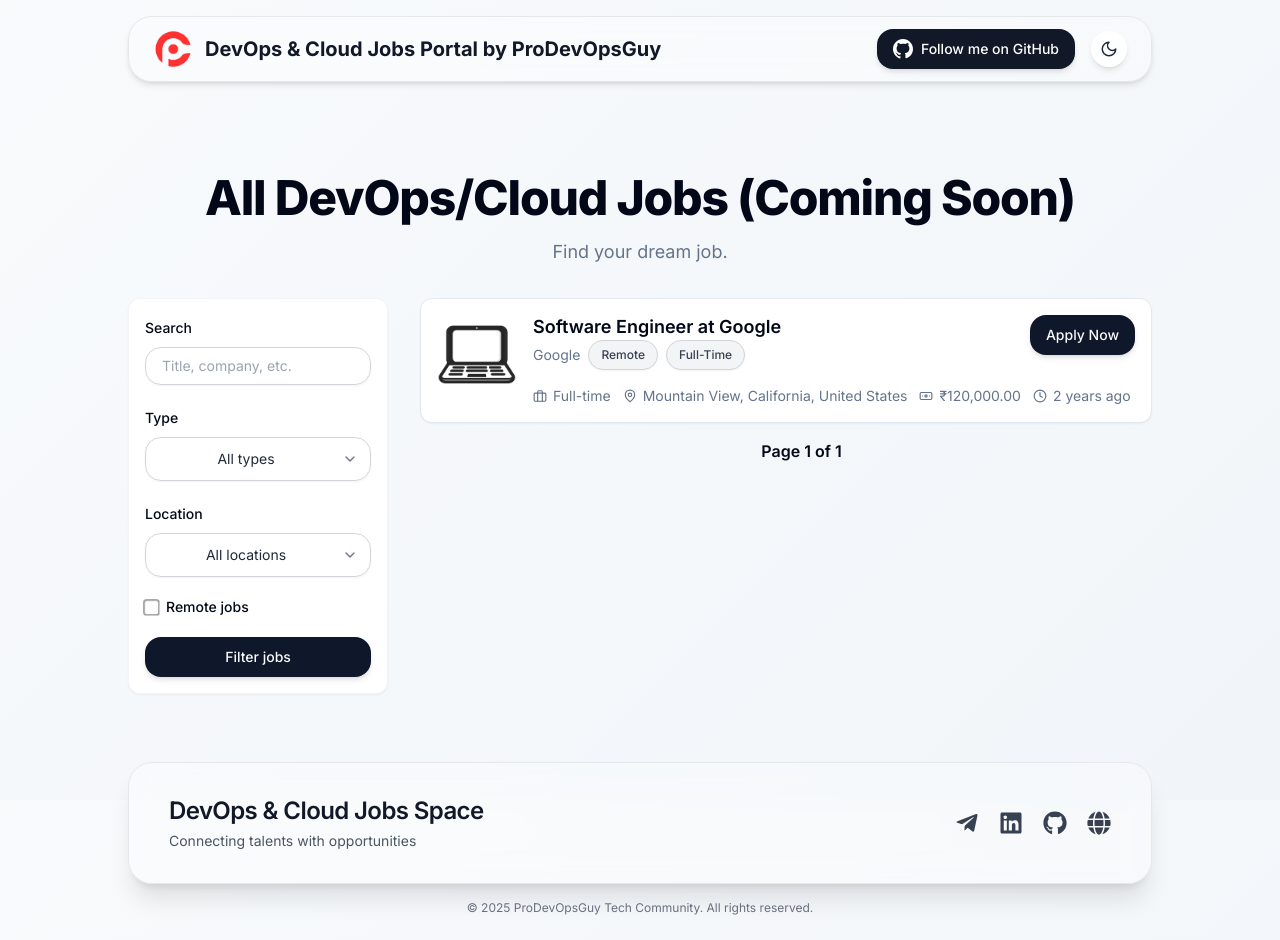
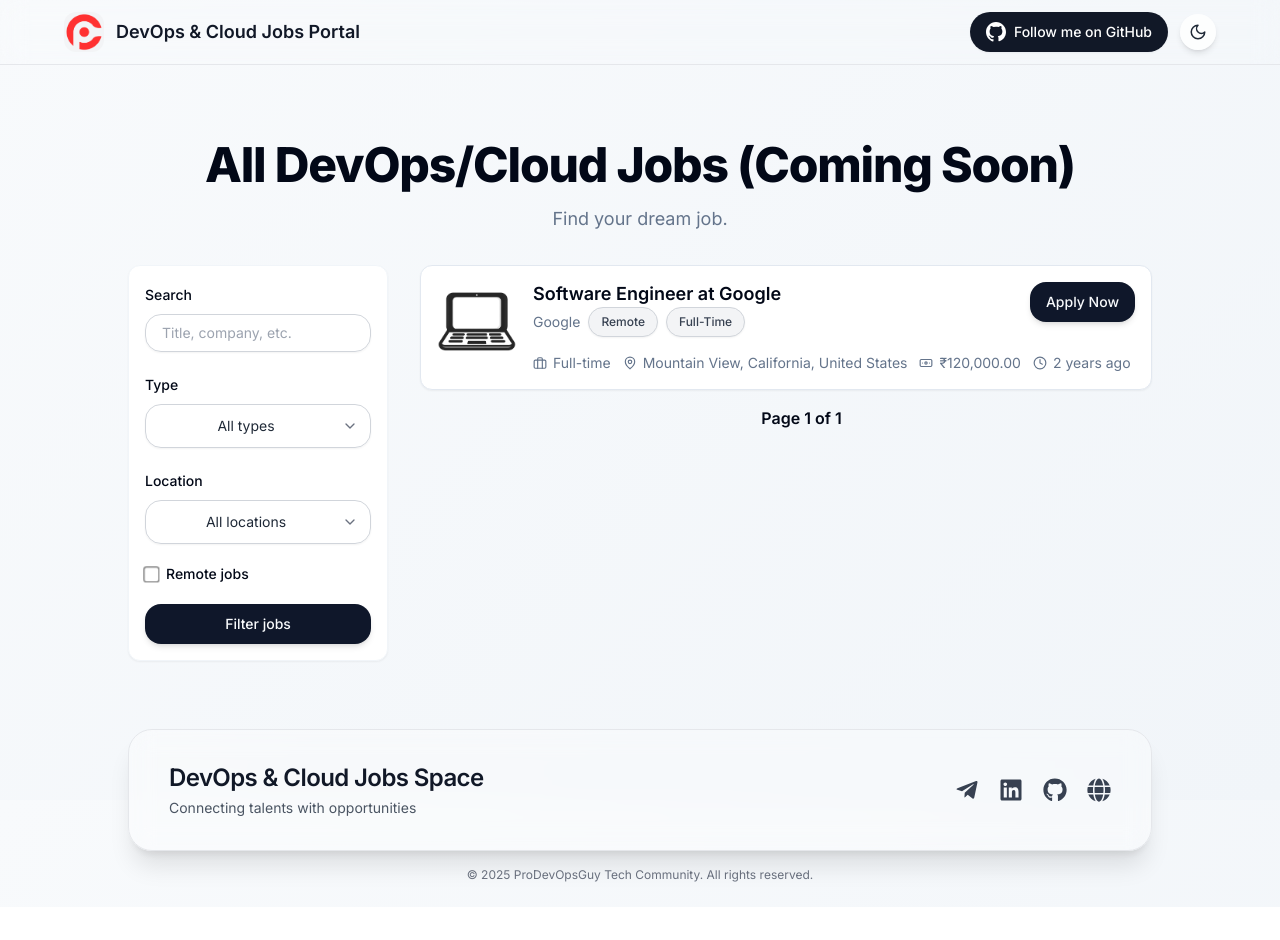
Before and after one commit to NotHarshhaa/jobs.prodevopsguytech.com, a Next.js app: page / in a window 1280 px wide. After the commit the page ends 907 px from the top, so only its background shows below. Built offline with nearby package versions, Linux system fonts and the light colour scheme.

Commit message:
jobs: refactor: improve Navbar component layout and styling for better aesthetics and usability
Signed-off-by: NotHarshhaa <reddyharshhaa12@gmail.com>

```diff
--- a/src/components/Navbar.tsx
+++ b/src/components/Navbar.tsx
@@ -6,33 +6,38 @@
 
 export default function Navbar() {
   return (
-    <header className="py-4 bg-transparent">
-      <nav
-        className="
-          w-full max-w-[95%] sm:max-w-5xl mx-auto
-          bg-white/30 dark:bg-black/30 backdrop-blur-lg
-          rounded-3xl shadow-md
-          px-6 py-3
-          flex flex-col items-center gap-4
-          sm:flex-row sm:justify-between
-          border border-gray-200 dark:border-gray-700
-          hover:border-gray-300 dark:hover:border-gray-500
-          transition-all duration-300
-        "
-      >
+    <header className="w-full border-b border-gray-200 dark:border-gray-800 bg-transparent backdrop-blur-md px-4 py-3 sticky top-0 z-50">
+      <div className="max-w-6xl mx-auto flex flex-col sm:flex-row items-center justify-between gap-4">
         {/* Logo + Title */}
-        <Link href="/" className="flex items-center gap-3">
-          <Image src={logo} width={40} height={40} alt="Flow Jobs logo" />
-          <span className="text-xl font-bold text-gray-900 dark:text-white">
-            DevOps & Cloud Jobs Portal by ProDevOpsGuy
+        <Link
+          href="/"
+          className="flex items-center gap-3 group transition-transform duration-300 hover:scale-105"
+        >
+          <div className="relative w-10 h-10 overflow-hidden rounded-xl bg-gray-100 dark:bg-gray-900 flex items-center justify-center">
+            <Image
+              src={logo}
+              width={40}
+              height={40}
+              alt="Flow Jobs logo"
+              className="object-cover transition-transform duration-300 group-hover:scale-110"
+            />
+          </div>
+          <span className="text-lg font-semibold text-gray-900 dark:text-white">
+            DevOps & Cloud Jobs Portal
           </span>
         </Link>
 
         {/* Right Side: GitHub Button + Theme Toggle */}
-        <div className="flex items-center gap-4">
+        <div className="flex items-center gap-2 mt-2 sm:mt-0">
           <Button
             asChild
-            className="bg-gray-900 text-white hover:bg-gray-800 dark:bg-white dark:text-gray-900 dark:hover:bg-gray-200"
+            className="
+              bg-gray-900 dark:bg-white
+              text-white dark:text-gray-900
+              hover:bg-gray-800 dark:hover:bg-gray-200
+              transition-all duration-200
+              shadow-sm rounded-full px-4 py-2 flex items-center gap-2
+            "
           >
             <Link
               href="https://github.com/NotHarshhaa"
@@ -46,17 +51,20 @@
                 viewBox="0 0 24 24"
                 width="20"
                 height="20"
+                className="transition-transform duration-300 hover:scale-110"
               >
                 <path d="M12 0C5.37 0 0 5.37 0 12c0 5.3 3.438 9.8 8.207 11.387.6.113.793-.263.793-.583 0-.287-.012-1.243-.018-2.253-3.338.725-4.042-1.61-4.042-1.61-.546-1.387-1.333-1.757-1.333-1.757-1.09-.745.083-.73.083-.73 1.205.087 1.84 1.237 1.84 1.237 1.07 1.835 2.807 1.305 3.492.997.108-.775.42-1.305.763-1.605-2.665-.303-5.467-1.332-5.467-5.93 0-1.31.468-2.382 1.236-3.222-.123-.303-.535-1.523.117-3.176 0 0 1.008-.322 3.3 1.23a11.52 11.52 0 0 1 3.003-.403c1.02.005 2.047.137 3.003.403 2.29-1.552 3.297-1.23 3.297-1.23.653 1.653.241 2.873.118 3.176.77.84 1.235 1.912 1.235 3.222 0 4.61-2.807 5.624-5.48 5.92.432.372.816 1.102.816 2.222 0 1.606-.014 2.898-.014 3.293 0 .322.192.698.798.58C20.565 21.796 24 17.297 24 12c0-6.63-5.37-12-12-12z" />
               </svg>
-              Follow me on GitHub
+              <span className="font-medium">Follow me on GitHub</span>
             </Link>
           </Button>
 
           {/* Theme Toggle Button */}
-          <ThemeToggle />
+          <div className="transition-transform duration-300 hover:scale-110 ml-1">
+            <ThemeToggle />
+          </div>
         </div>
-      </nav>
+      </div>
     </header>
   );
 }
```
